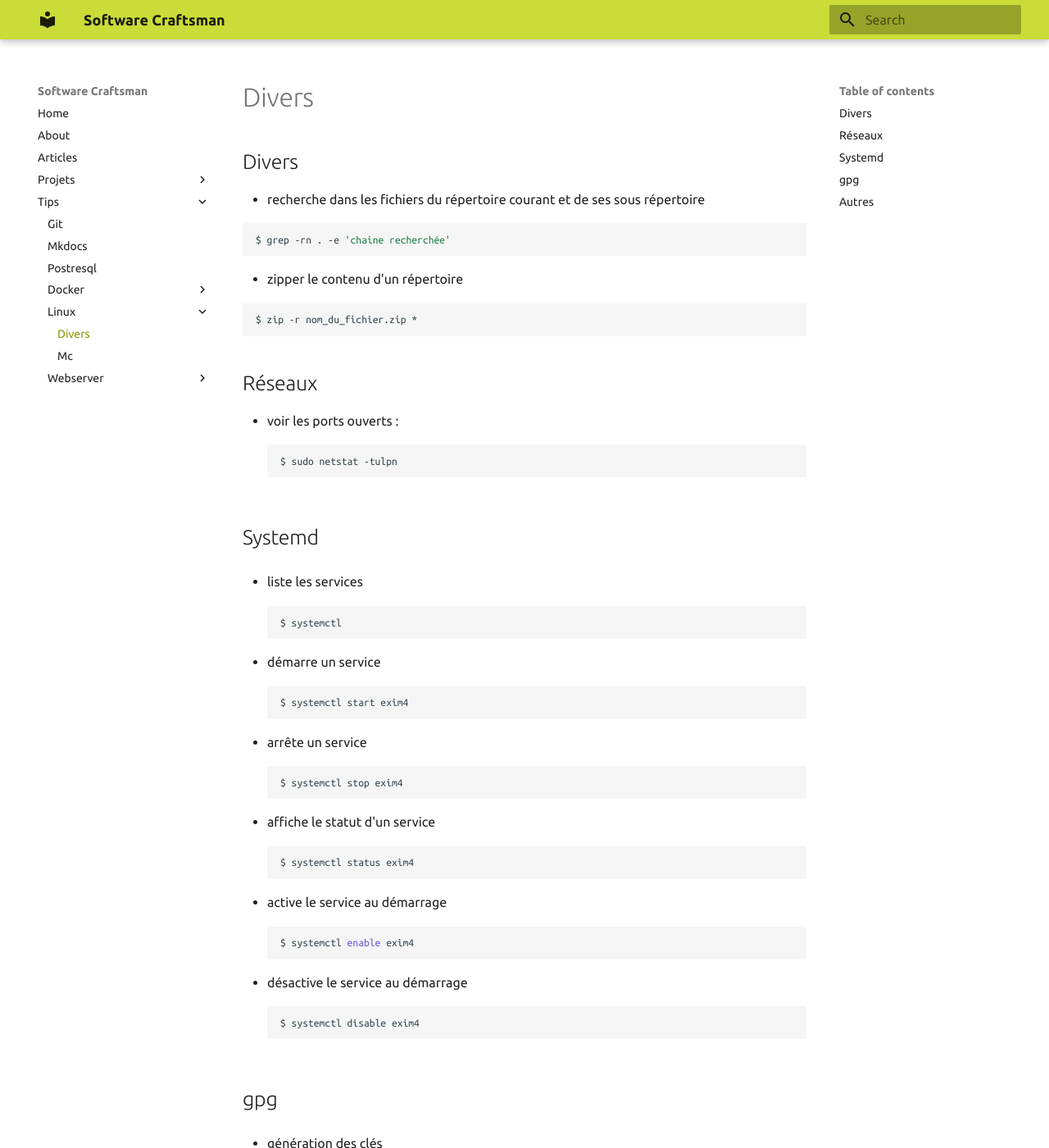
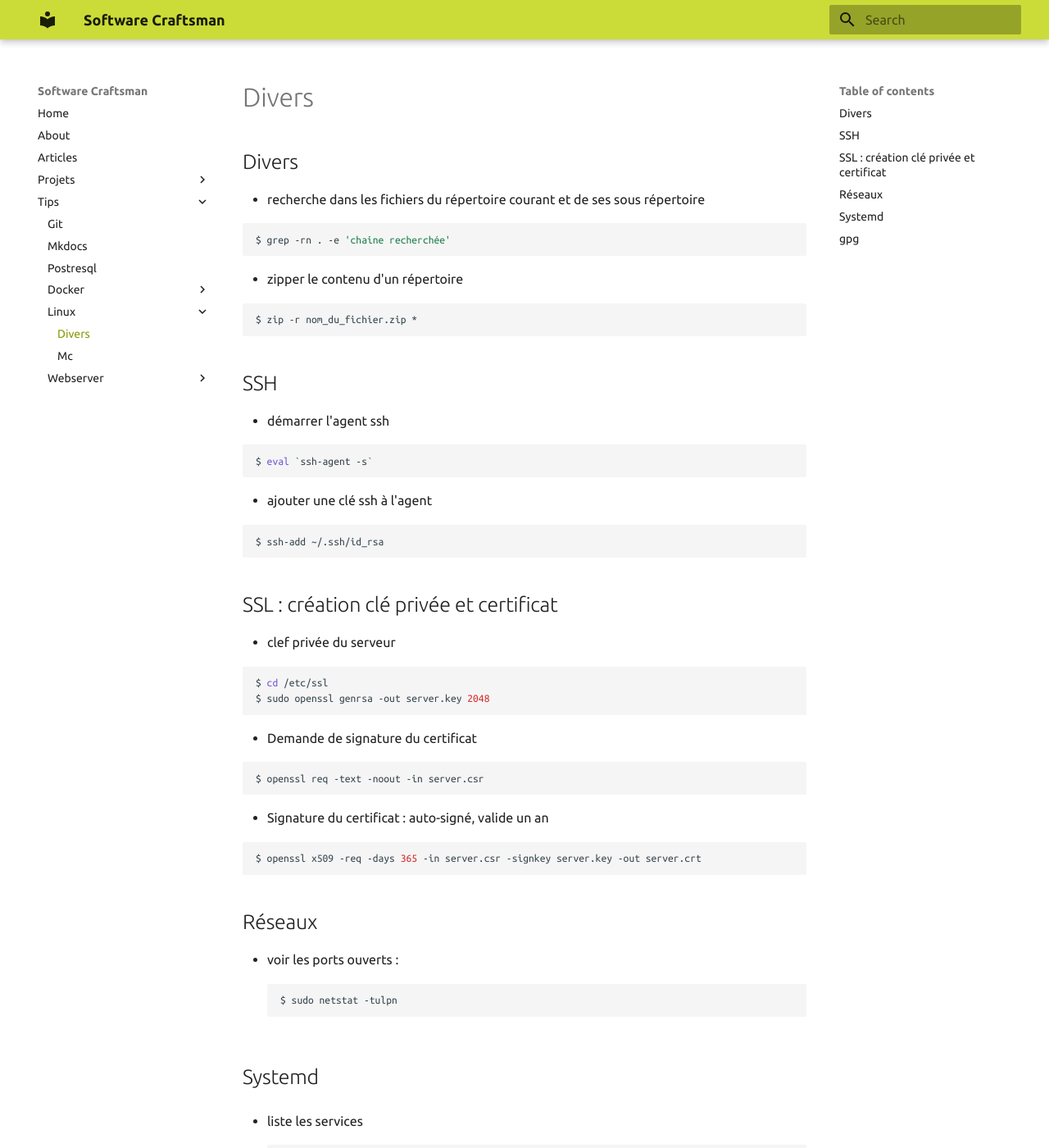
Before and after one commit to rvanlande/rvanlande.github.io, an MkDocs documentation site: the page built from docs/tips/linux/divers.md, in a window 1280 px wide and 1400 px high. Shown: the whole window at 82% size. Built offline with MkDocs 1.6.1 and Material for MkDocs 9.7.7, drawn with Linux system fonts in a browser that asks for light colours.

Commit message:
maj linux

````diff
--- a/docs/tips/linux/divers.md
+++ b/docs/tips/linux/divers.md
@@ -10,6 +10,41 @@ $ grep -rn . -e 'chaine recherchée'
 
 ```
 $ zip -r nom_du_fichier.zip *
+```
+
+## SSH
+
+* démarrer l'agent ssh
+
+```
+$ eval `ssh-agent -s`
+```
+
+* ajouter une clé ssh à l'agent
+
+```
+$ ssh-add ~/.ssh/id_rsa
+```
+
+## SSL : création clé privée et certificat
+
+* clef privée du serveur
+
+```
+$ cd /etc/ssl
+$ sudo openssl genrsa -out server.key 2048
+```
+
+* Demande de signature du certificat
+
+```
+$ openssl req -text -noout -in server.csr
+```
+
+* Signature du certificat : auto-signé, valide un an
+
+```
+$ openssl x509 -req -days 365 -in server.csr -signkey server.key -out server.crt
 ```
 
 ## Réseaux
@@ -74,5 +109,3 @@ $ zip -r nom_du_fichier.zip *
 * déchiffrer un message
 
         $ gpg -d <file>
-
-## Autres
````
